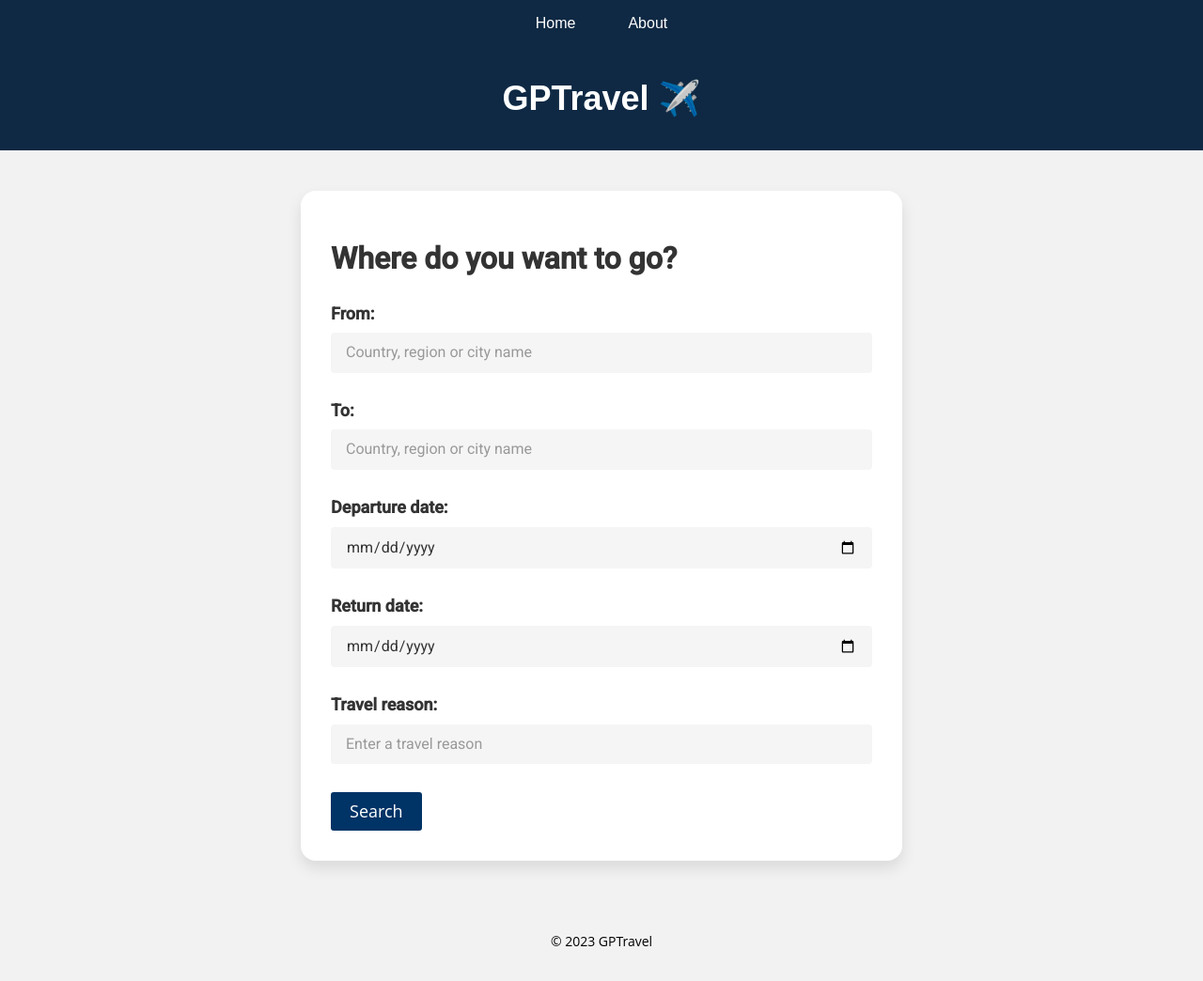
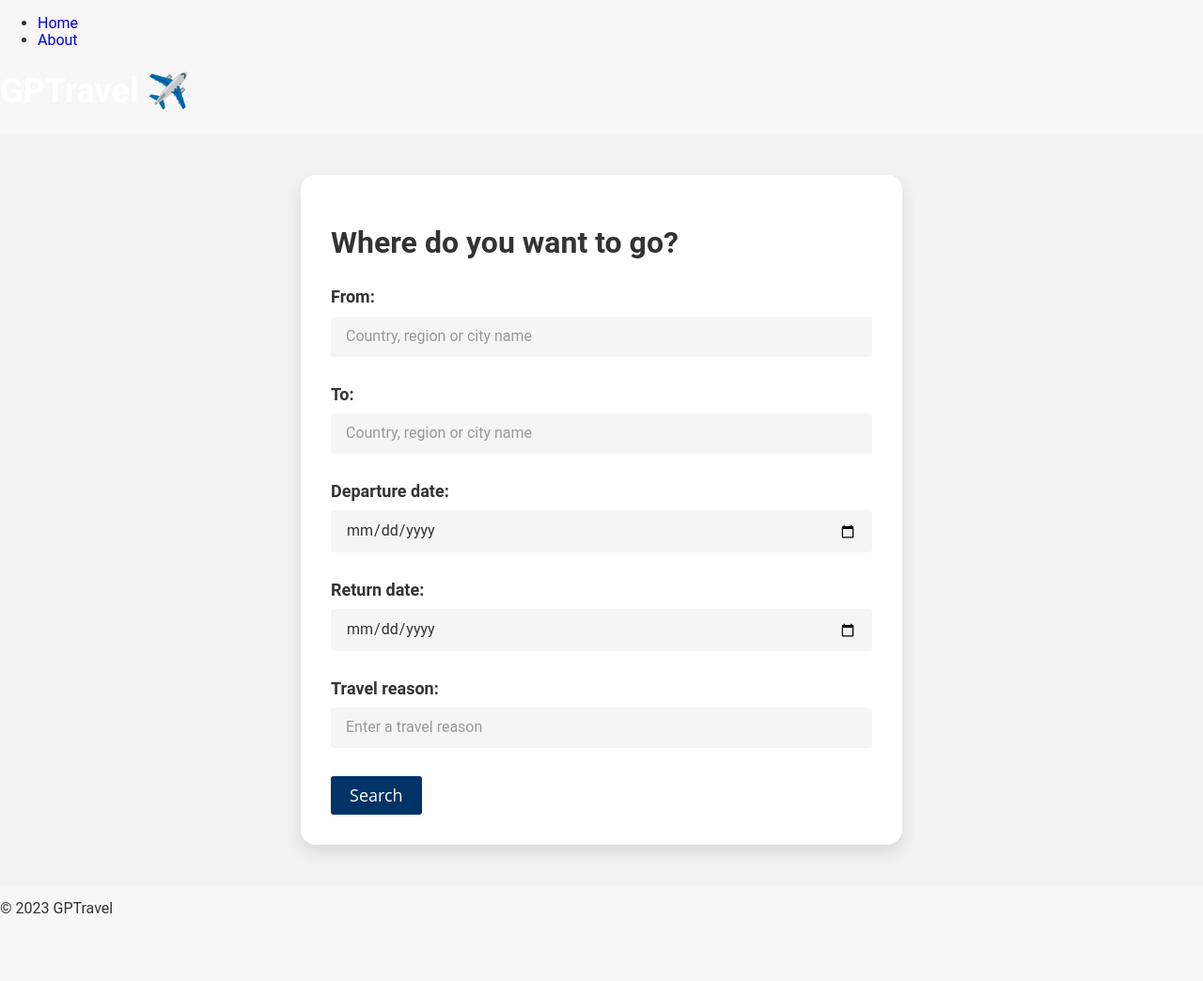
Before and after one commit to RobertoCorti/gptravel, a Flask app: page / in a window 1280 px wide. Shown: the whole page at 94% size. After the commit the page ends 972 px from the top, so only its background shows below. Run offline with Flask 2, Linux system fonts and the light colour scheme.

Commit message:
modified search button and deleted all base style tag

```diff
--- a/src/gptravel/app/static/css/index.css
+++ b/src/gptravel/app/static/css/index.css
@@ -53,40 +53,25 @@
   color: #999;
 }
 
-.result-box {
-  position: initial;
-  top: 10px;
-  left: 0;
-  width: 100%;
-  max-height: 400px;
-  background-color: #fff;
-  border-top: none;
-  text-align: left;
+.result-box ul{
+    border-top: 1px solid #999999;
+    padding: 15px 10px;
 }
 
-.result-box ul {
-  list-style: none;
-  margin: 0;
-  padding: 0;
+.result-box ul li{
+    list-style: none;
+    border-bottom: 3px;
+    padding: 15px 10px;
+    cursor: pointer;
 }
 
-.result-box li {
-  padding: 10px;
-  border-bottom: 1px solid #ddd;
+.result-box ul li:hover{
+    background: #f2f2f2;
 }
 
-.result-box li:last-child {
-  border-bottom: none;
-}
-
-.result-box a {
-  color: #333;
-  text-decoration: none;
-}
-
-.result-box a:hover {
-  color: #1a0dab;
-  text-decoration: underline;
+.result-box{
+    max-height: 300px;
+    overflow-y: scroll;
 }
 
 button[type="submit"] {
--- a/src/gptravel/app/static/js/app.js
+++ b/src/gptravel/app/static/js/app.js
@@ -28,6 +28,10 @@ inputBoxFrom.onkeyup = function(){
         console.log(result);
     }
     display(result);
+
+    if (!result.length){
+        resultBox.innerHTML = '';
+    }
 }
 
 function display(result) {
@@ -35,7 +39,7 @@ function display(result) {
         return "<li>" + list + "</li>";
     });
 
-    resultBox.innerHTML = "<ul>" + content.join() + "</ul>";
+    resultBox.innerHTML = "<ul>" + content.join('') + "</ul>";
 }
 
 
--- a/src/gptravel/app/templates/base.html
+++ b/src/gptravel/app/templates/base.html
@@ -2,60 +2,8 @@
 <html>
 <head>
   <title>GPTravel ✈️</title>
-  <style>
-    /* CSS styles for the header and form elements */
-    body{
-        background: #f2f2f2;
-        font-family: 'Open Sans', sans-serif;
-        margin: 0;
-        padding: 0;
-    }
-    header{
-        background: #0F2944;
-        color: #FFFFFF;
-        font-family: 'Montserrat', sans-serif;
-        padding: 10px;
-        text-align: center;
-    }
-    nav {
-        background-color: #0F2944;
-        height: 50px;
-    }
-    ul {
-        list-style: none;
-        margin: 0;
-        padding: 0;
-        text-align: center;
-    }
-    li {
-        display: inline-block;
-        margin: 0 10px;
-    }
-    li a {
-        color: #FFFFFF;
-        font-family: 'Montserrat', sans-serif;
-        text-decoration: none;
-        padding: 16px;
-        display: inline-block;
-        border-radius: 5px;
-        transition: background-color .3s;
-    }
-    footer {
-        background-color: #f2f2f2;
-        color: #000000;
-        font-family: 'Open Sans', sans-serif;
-        font-size: 14px;
-        text-align: center;
-        padding: 20px;
-        margin-top: auto;
-    }
-  </style>
-  <link rel="stylesheet" href="https://cdnjs.cloudflare.com/ajax/libs/normalize/8.0.1/normalize.min.css">
-  <link href="https://fonts.googleapis.com/css2?family=Roboto:wght@300;400;500&display=swap" rel="stylesheet">
   <link rel="stylesheet" href="{{ url_for('static', filename='css/index.css') }}">
   <link rel="stylesheet" href="{{ url_for('static', filename='css/travel_plan.css') }}">
-  <!-- Add the menu links to the header -->
-   <!-- Include Leaflet.js library -->
   <link rel="stylesheet" href="https://unpkg.com/leaflet@1.9.3/dist/leaflet.css"
      integrity="sha256-kLaT2GOSpHechhsozzB+flnD+zUyjE2LlfWPgU04xyI="
      crossorigin=""/>
```
